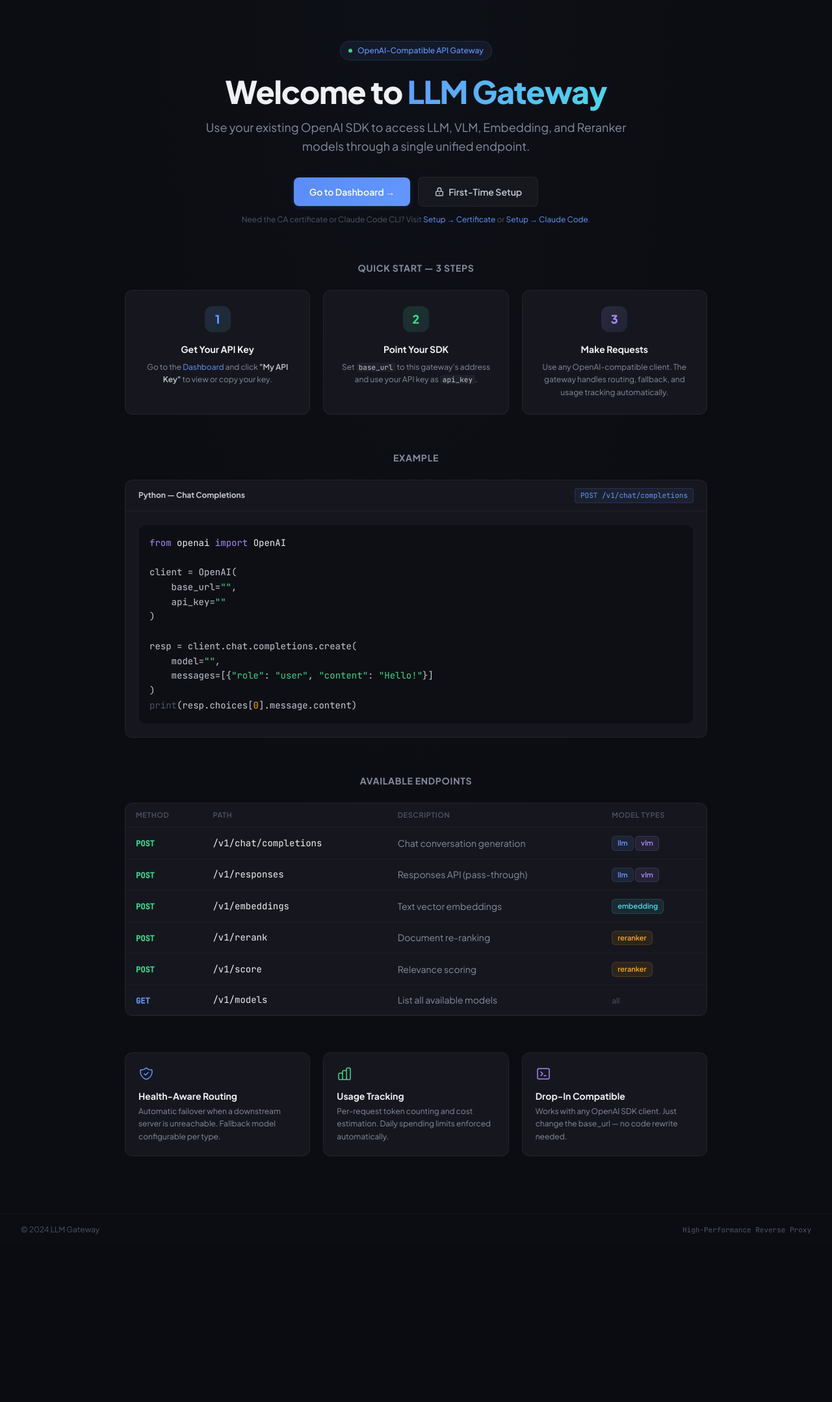
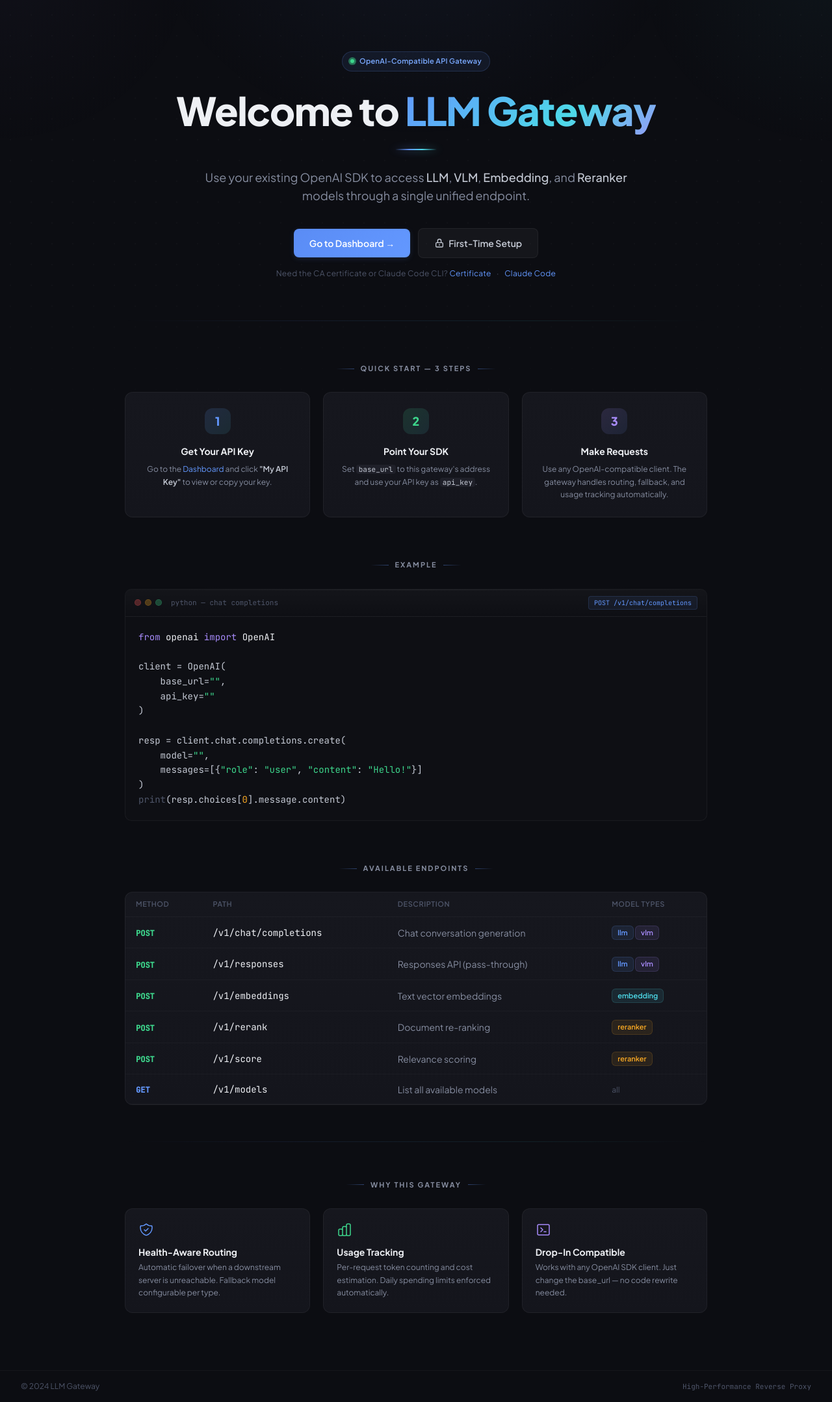
Before and after one commit to bwinken/llm-gateway, a FastAPI app: template app/templates/welcome.html in a window 1280 px wide. Shown: the part 57-2214 px from the top of the page at 65% size. Before the commit the page ends 1956 px from the top, so only its background shows below. Run offline with FastAPI, Linux system fonts and the light colour scheme; the template is opened without the code that fills it, so the values that code supplies are empty; parts of the project's set-up code (start-up, migrations or seed data) failed here and were passed over; some libraries are stand-ins or nearby versions.

Commit message:
Refine welcome / base aesthetic
Subtle visual upgrades that keep the existing dark + blue/cyan
language and structural patterns:

- Dual-layer atmosphere: faint 32px dot grid (masked to fade away
  in the lower half) + multi-origin radial glow (top-blue,
  upper-right cyan, upper-left violet) for depth
- gw-card: subtle vertical gradient + softer hover with inset
  highlight; same border, same radius
- New utility classes used by welcome.html and reusable elsewhere:
  - .gw-divider — gradient hairline section separator
  - .gw-eyebrow — small-caps section heading with twin gradient bars
  - .gw-code-window + .gw-code-bar + .gw-code-dots — terminal-style
    code block frame (red/yellow/green traffic dots, file path)
  - .gw-hero-rule — short glowing accent line under hero title
- Welcome hero: larger heading with tightened tracking, gradient
  extended to violet, animate-ping status dot, bolded model-type
  callouts in subtitle, glowing accent rule
- Welcome sections: replace plain h2 captions with .gw-eyebrow,
  add .gw-divider before the closing "Why this gateway" block,
  promote the example code block to .gw-code-window styling

Smooth-scroll on html for the in-page anchor links from the hero's
"Need the CA cert or Claude Code?" hint.

Co-Authored-By: Claude Opus 4.6 <noreply@anthropic.com>

```diff
--- a/app/templates/base.html
+++ b/app/templates/base.html
@@ -36,11 +36,35 @@
 
     <style>
         /* ── Base ── */
+        html { scroll-behavior: smooth; }
         body {
             background: #0c0d12;
-            background-image: radial-gradient(ellipse at 50% 0%, rgba(99,152,255,0.025) 0%, transparent 55%);
             color: #c4c9d4;
+            position: relative;
+            min-height: 100vh;
         }
+        /* Two layers of atmosphere: a faint dot grid for depth, plus a soft
+           top-glow that anchors the brand colour without dominating. */
+        body::before {
+            content: '';
+            position: fixed; inset: 0; pointer-events: none; z-index: 0;
+            background-image:
+                radial-gradient(rgba(255,255,255,0.025) 1px, transparent 1px);
+            background-size: 32px 32px;
+            background-position: 0 0;
+            mask-image: linear-gradient(180deg, #000 0%, #000 60%, transparent 100%);
+            -webkit-mask-image: linear-gradient(180deg, #000 0%, #000 60%, transparent 100%);
+        }
+        body::after {
+            content: '';
+            position: fixed; inset: 0; pointer-events: none; z-index: 0;
+            background:
+                radial-gradient(60% 80% at 50% -10%, rgba(99,152,255,0.06) 0%, transparent 55%),
+                radial-gradient(40% 60% at 100% 0%, rgba(77,217,232,0.04) 0%, transparent 60%),
+                radial-gradient(40% 60% at 0% 0%,   rgba(167,139,250,0.03) 0%, transparent 60%);
+        }
+        body > * { position: relative; z-index: 1; }
+
         ::selection { background: rgba(99,152,255,0.25); color: #eef0f4; }
         ::-webkit-scrollbar { width: 5px; height: 5px; }
         ::-webkit-scrollbar-track { background: transparent; }
@@ -69,19 +93,84 @@
 
         /* ── Card ── */
         .gw-card {
-            background: #16171e;
+            background: linear-gradient(180deg, #16171e 0%, #14151c 100%);
             border: 1px solid rgba(255,255,255,0.05);
             border-radius: 12px;
-            transition: border-color 0.25s, box-shadow 0.25s;
+            transition: border-color 0.25s ease, box-shadow 0.25s ease, transform 0.25s ease;
+            position: relative;
         }
         .gw-card:hover {
-            border-color: rgba(99,152,255,0.1);
-            box-shadow: 0 0 24px rgba(99,152,255,0.025);
+            border-color: rgba(99,152,255,0.14);
+            box-shadow: 0 0 32px rgba(99,152,255,0.04), 0 1px 0 rgba(255,255,255,0.02) inset;
         }
+        /* A subtle gradient stripe across the top edge of stat cards. The pseudo
+           sits above the border so it reads like a colored cap, not a fill. */
         .gw-stat::before {
             content: ''; position: absolute; top: 0; left: 0; right: 0; height: 2px;
             background: var(--accent, linear-gradient(90deg, #6398ff, #4dd9e8));
-            opacity: 0.7; border-radius: 12px 12px 0 0;
+            opacity: 0.85; border-radius: 12px 12px 0 0;
+        }
+
+        /* ── Section divider (faint glow line between major blocks) ── */
+        .gw-divider {
+            height: 1px; border: 0;
+            background: linear-gradient(90deg, transparent 0%, rgba(99,152,255,0.18) 30%, rgba(77,217,232,0.18) 70%, transparent 100%);
+            margin: 0 auto;
+            max-width: 56rem;
+            opacity: 0.55;
+        }
+
+        /* ── Section heading (eyebrow) — small caps with twin accent bars ── */
+        .gw-eyebrow {
+            display: inline-flex; align-items: center; gap: 10px;
+            font-size: 11px; font-weight: 700;
+            letter-spacing: 0.18em; text-transform: uppercase;
+            color: #868da0;
+        }
+        .gw-eyebrow::before, .gw-eyebrow::after {
+            content: ''; width: 28px; height: 1px;
+            background: linear-gradient(90deg, transparent, rgba(99,152,255,0.4));
+        }
+        .gw-eyebrow::after { background: linear-gradient(90deg, rgba(99,152,255,0.4), transparent); }
+
+        /* ── Code block "terminal" frame ── */
+        .gw-code-window {
+            background: #0e0f14;
+            border: 1px solid rgba(255,255,255,0.05);
+            border-radius: 10px;
+            overflow: hidden;
+            position: relative;
+        }
+        .gw-code-window::before {
+            content: ''; position: absolute; top: 0; left: 0; right: 0; height: 1px;
+            background: linear-gradient(90deg, transparent, rgba(255,255,255,0.07) 50%, transparent);
+        }
+        .gw-code-bar {
+            display: flex; align-items: center; gap: 10px;
+            padding: 10px 14px;
+            background: linear-gradient(180deg, rgba(255,255,255,0.025) 0%, transparent 100%);
+            border-bottom: 1px solid rgba(255,255,255,0.04);
+        }
+        .gw-code-dots { display: inline-flex; gap: 6px; }
+        .gw-code-dots span {
+            width: 10px; height: 10px; border-radius: 50%;
+            background: rgba(255,255,255,0.06); border: 1px solid rgba(255,255,255,0.04);
+        }
+        .gw-code-dots span:nth-child(1) { background: rgba(255,92,92,0.28); border-color: rgba(255,92,92,0.18); }
+        .gw-code-dots span:nth-child(2) { background: rgba(245,166,35,0.28); border-color: rgba(245,166,35,0.18); }
+        .gw-code-dots span:nth-child(3) { background: rgba(61,214,140,0.28); border-color: rgba(61,214,140,0.18); }
+
+        /* ── Hero accent bar (animated underline for big headings) ── */
+        .gw-hero-rule {
+            height: 2px; width: 64px; margin: 0 auto;
+            background: linear-gradient(90deg, transparent, #6398ff 35%, #4dd9e8 65%, transparent);
+            border-radius: 2px;
+            position: relative;
+        }
+        .gw-hero-rule::after {
+            content: ''; position: absolute; inset: -3px -8px; z-index: -1;
+            background: linear-gradient(90deg, transparent, rgba(99,152,255,0.25), rgba(77,217,232,0.25), transparent);
+            filter: blur(6px); opacity: 0.7;
         }
 
         /* ── Form ── */
--- a/app/templates/welcome.html
+++ b/app/templates/welcome.html
@@ -3,19 +3,35 @@
 {% block content %}
 
 {# ── Hero ── #}
-<div class="text-center mt-8 mb-14 gw-anim">
-    <div class="inline-flex items-center gap-2 px-3 py-1.5 rounded-full text-xs font-medium mb-6"
-         style="background:rgba(99,152,255,0.08);border:1px solid rgba(99,152,255,0.15);color:#6398ff;">
-        <span class="inline-block w-1.5 h-1.5 rounded-full bg-ag"></span>
+<div class="text-center mt-12 mb-16 gw-anim">
+    <div class="inline-flex items-center gap-2 px-3 py-1.5 rounded-full text-[11px] font-semibold tracking-wide mb-7"
+         style="background:rgba(99,152,255,0.08);border:1px solid rgba(99,152,255,0.18);color:#7aa9ff;">
+        <span class="relative inline-flex w-1.5 h-1.5">
+            <span class="absolute inline-flex h-full w-full rounded-full bg-ag opacity-50 animate-ping"></span>
+            <span class="relative inline-flex rounded-full h-1.5 w-1.5 bg-ag"></span>
+        </span>
         OpenAI-Compatible API Gateway
     </div>
-    <h1 class="text-4xl sm:text-5xl font-extrabold text-t1 tracking-tight leading-tight">
-        Welcome to <span style="background:linear-gradient(135deg,#6398ff,#4dd9e8);-webkit-background-clip:text;-webkit-text-fill-color:transparent;">{{ app_title | default("LLM Gateway") }}</span>
+
+    <h1 class="text-[2.5rem] sm:text-[3.25rem] lg:text-[3.75rem] font-extrabold text-t1 leading-[1.05]"
+        style="letter-spacing:-0.022em">
+        Welcome to
+        <span class="block sm:inline relative" style="background:linear-gradient(135deg,#6398ff 0%,#4dd9e8 65%,#a78bfa 110%);-webkit-background-clip:text;-webkit-text-fill-color:transparent;background-clip:text;">
+            {{ app_title | default("LLM Gateway") }}
+        </span>
     </h1>
-    <p class="mt-4 text-lg text-t3 max-w-2xl mx-auto leading-relaxed">
-        Use your existing OpenAI SDK to access LLM, VLM, Embedding, and Reranker models through a single unified endpoint.
+
+    <div class="gw-hero-rule mt-7"></div>
+
+    <p class="mt-7 text-base sm:text-lg text-t3 max-w-2xl mx-auto leading-relaxed">
+        Use your existing OpenAI SDK to access
+        <span class="text-t2 font-medium">LLM</span>,
+        <span class="text-t2 font-medium">VLM</span>,
+        <span class="text-t2 font-medium">Embedding</span>, and
+        <span class="text-t2 font-medium">Reranker</span> models through a single unified endpoint.
     </p>
-    <div class="mt-8 flex items-center justify-center gap-3 flex-wrap">
+
+    <div class="mt-9 flex items-center justify-center gap-3 flex-wrap">
         <a href="/dashboard" class="gw-btn gw-btn-primary px-6 py-3 text-sm">
             Go to Dashboard &rarr;
         </a>
@@ -26,17 +42,19 @@
             First-Time Setup
         </a>
     </div>
-    <p class="mt-3 text-xs text-t4">
-        Need the CA certificate or Claude Code CLI? Visit
-        <a href="/setup#cert" class="text-ab hover:text-ac">Setup → Certificate</a>
-        or
-        <a href="/setup#claude-code" class="text-ab hover:text-ac">Setup → Claude Code</a>.
+    <p class="mt-4 text-xs text-t4 tracking-wide">
+        Need the CA certificate or Claude Code CLI?
+        <a href="/setup#cert" class="text-ab hover:text-ac transition-colors">Certificate</a>
+        <span class="mx-1.5 text-t4">·</span>
+        <a href="/setup#claude-code" class="text-ab hover:text-ac transition-colors">Claude Code</a>
     </p>
 </div>
 
+<hr class="gw-divider mb-14">
+
 {# ── Quick Start Steps ── #}
 <div class="max-w-4xl mx-auto mb-14 gw-anim gw-d1">
-    <h2 class="text-sm font-bold text-t3 uppercase tracking-wider mb-6 text-center">Quick Start — 3 Steps</h2>
+    <div class="text-center mb-7"><span class="gw-eyebrow">Quick Start &mdash; 3 Steps</span></div>
     <div class="grid grid-cols-1 md:grid-cols-3 gap-5">
 
         {# Step 1 #}
@@ -75,16 +93,14 @@
 
 {# ── Code Example ── #}
 <div class="max-w-4xl mx-auto mb-14 gw-anim gw-d2">
-    <h2 class="text-sm font-bold text-t3 uppercase tracking-wider mb-6 text-center">Example</h2>
-    <div class="gw-card overflow-hidden">
-        <div class="px-5 py-3 flex items-center justify-between" style="border-bottom:1px solid rgba(255,255,255,0.04)">
-            <div class="flex items-center gap-3">
-                <span class="text-xs font-bold text-t2">Python — Chat Completions</span>
-            </div>
-            <span class="text-[11px] font-mono text-ab bg-[rgba(99,152,255,0.08)] px-2 py-0.5 rounded border border-[rgba(99,152,255,0.15)]">POST /v1/chat/completions</span>
+    <div class="text-center mb-7"><span class="gw-eyebrow">Example</span></div>
+    <div class="gw-code-window">
+        <div class="gw-code-bar">
+            <span class="gw-code-dots"><span></span><span></span><span></span></span>
+            <span class="text-[11px] font-mono text-t4 ml-1">python &mdash; chat completions</span>
+            <span class="ml-auto text-[10px] font-mono text-ab bg-[rgba(99,152,255,0.08)] px-2 py-0.5 rounded border border-[rgba(99,152,255,0.15)]">POST /v1/chat/completions</span>
         </div>
-        <div class="p-5">
-            <pre class="gw-code p-4 text-sm font-mono overflow-x-auto leading-relaxed"><span class="text-av">from</span> <span class="text-t1">openai</span> <span class="text-av">import</span> <span class="text-t1">OpenAI</span>
+        <pre class="p-5 text-sm font-mono overflow-x-auto leading-relaxed"><span class="text-av">from</span> <span class="text-t1">openai</span> <span class="text-av">import</span> <span class="text-t1">OpenAI</span>
 
 client = OpenAI(
     base_url=<span class="text-ag">"{{ gateway_base }}"</span>,
@@ -96,13 +112,12 @@ resp = client.chat.completions.create(
     messages=[{<span class="text-ag">"role"</span>: <span class="text-ag">"user"</span>, <span class="text-ag">"content"</span>: <span class="text-ag">"Hello!"</span>}]
 )
 <span class="text-t4">print</span>(resp.choices[<span class="text-aa">0</span>].message.content)</pre>
-        </div>
     </div>
 </div>
 
 {# ── Available Endpoints ── #}
 <div class="max-w-4xl mx-auto mb-14 gw-anim gw-d3">
-    <h2 class="text-sm font-bold text-t3 uppercase tracking-wider mb-6 text-center">Available Endpoints</h2>
+    <div class="text-center mb-7"><span class="gw-eyebrow">Available Endpoints</span></div>
     <div class="gw-card overflow-hidden">
         <table class="gw-table">
             <thead><tr>
@@ -159,7 +174,7 @@ resp = client.chat.completions.create(
 {# ── Available Models ── #}
 {% if models_by_type %}
 <div class="max-w-4xl mx-auto mb-14 gw-anim gw-d4">
-    <h2 class="text-sm font-bold text-t3 uppercase tracking-wider mb-6 text-center">Available Models</h2>
+    <div class="text-center mb-7"><span class="gw-eyebrow">Available Models</span></div>
     <div class="grid grid-cols-1 md:grid-cols-2 lg:grid-cols-3 gap-4">
         {% set type_colors = {
             'llm': ('#6398ff', 'rgba(99,152,255,0.08)', 'rgba(99,152,255,0.15)'),
@@ -225,7 +240,9 @@ resp = client.chat.completions.create(
 {% endif %}
 
 {# ── Key Info Cards ── #}
+<hr class="gw-divider mb-12">
 <div class="max-w-4xl mx-auto mb-14 gw-anim gw-d5">
+    <div class="text-center mb-7"><span class="gw-eyebrow">Why this gateway</span></div>
     <div class="grid grid-cols-1 md:grid-cols-3 gap-5">
         <div class="gw-card p-5">
             <div class="text-ab mb-3">
```
